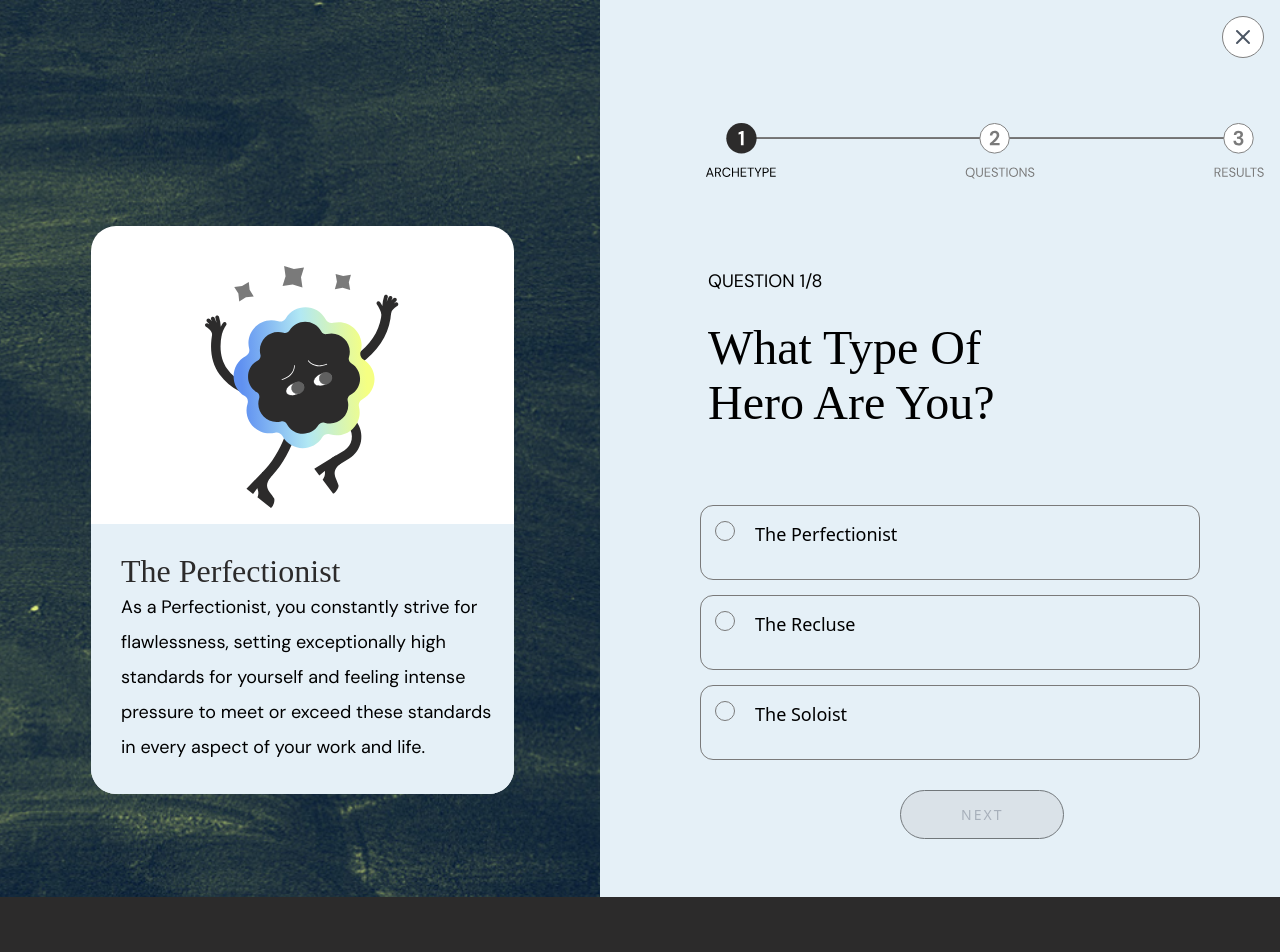
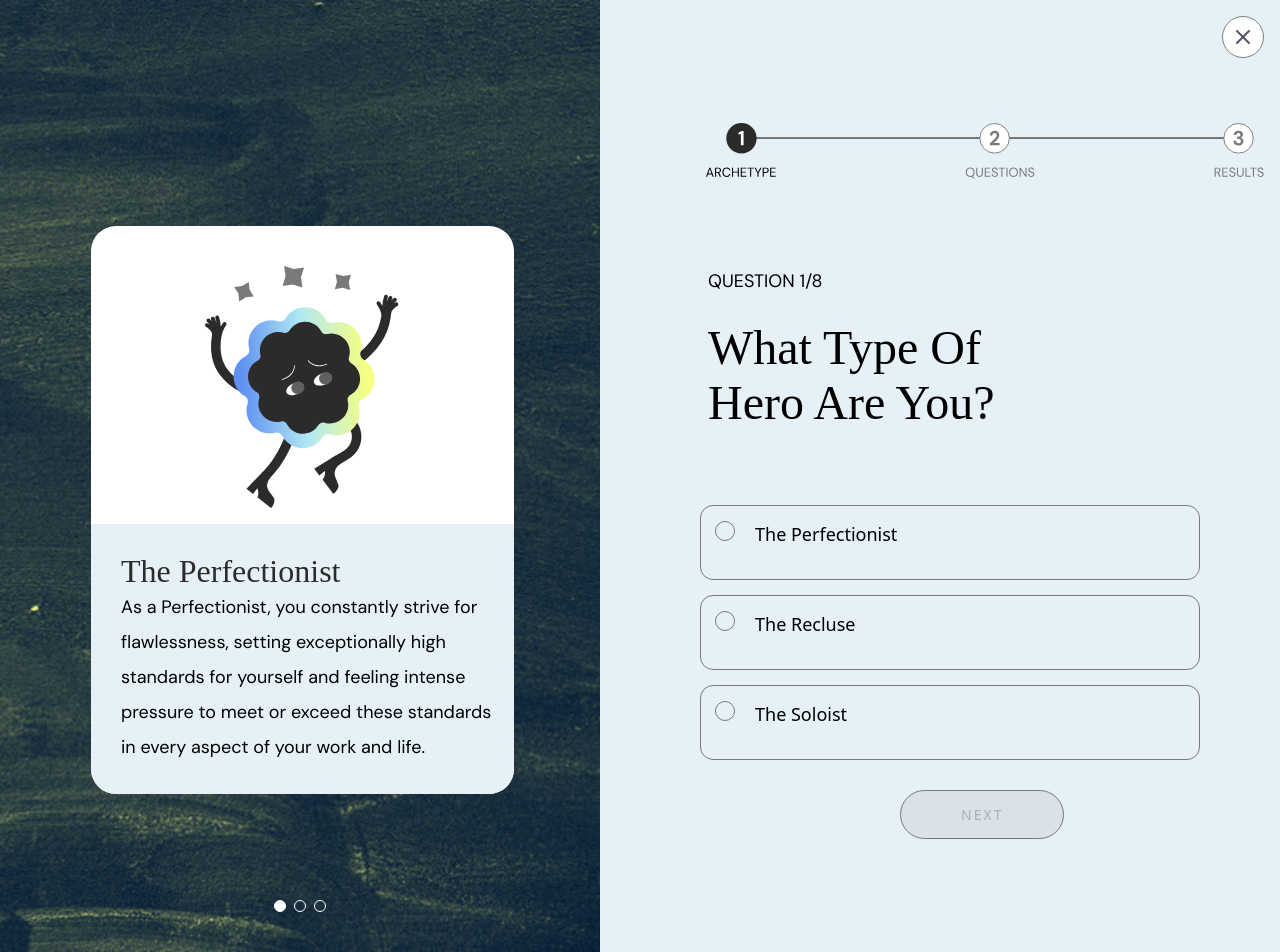
Before and after one commit to cherryontech/JourneyWise, a React (Vite) app in the folder app/: page /questionnaire in a window 1280 px wide. Shown: the top 952 px of the page. Built offline with nearby package versions, Linux system fonts and the light colour scheme; a web font is replaced by a local one.

Commit message:
fixed footer on archetype question 1

```diff
--- a/app/src/components/Questionnaire/questionnaire-custom.css
+++ b/app/src/components/Questionnaire/questionnaire-custom.css
@@ -1,7 +1,7 @@
 #quizdiv {
   background-color: #E5F0F7;
   width: auto;
-  height: auto;
+  height: fit-content;
   padding-top: 23px;
   padding-bottom: 23px;
   padding-left: 0px;
@@ -35,7 +35,7 @@
 
 #backnext {
   margin-left: 200px;
-  padding-bottom: 35px;
+  padding-bottom: 205px;
   margin-top: 15px;
 }
 
```
